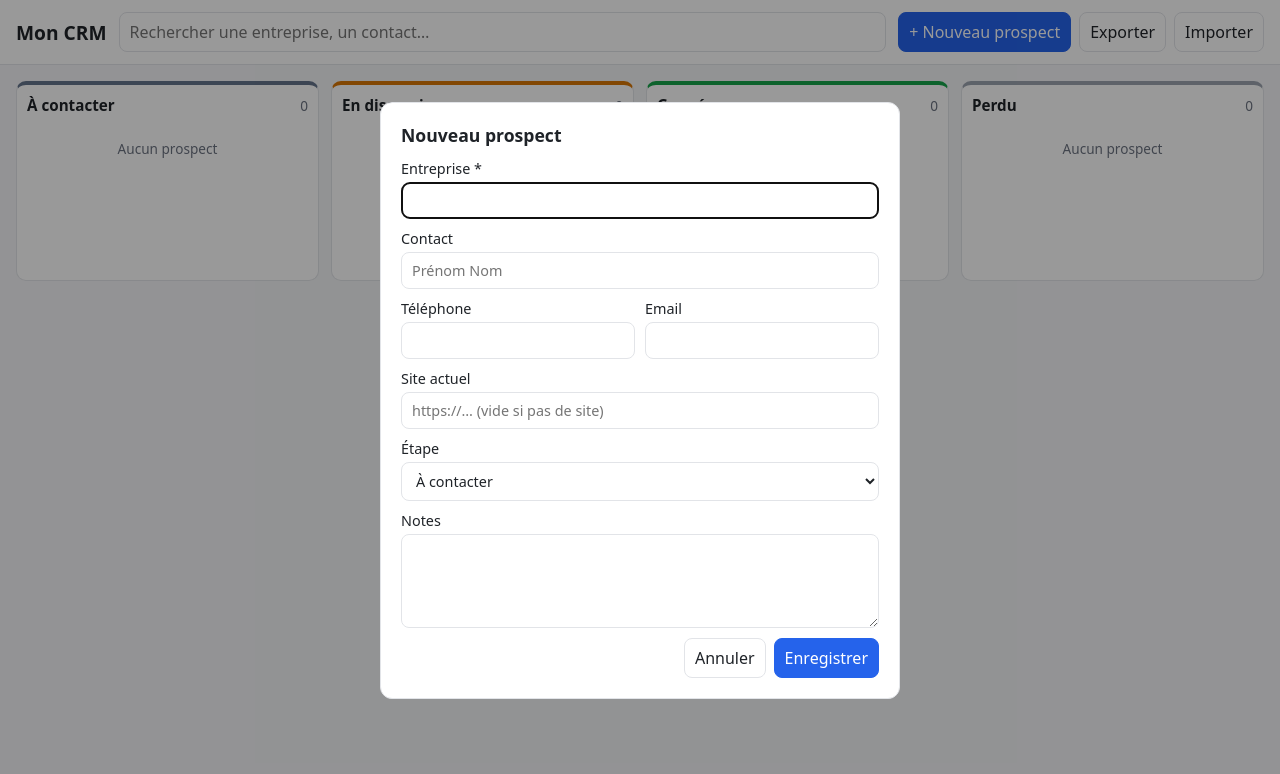
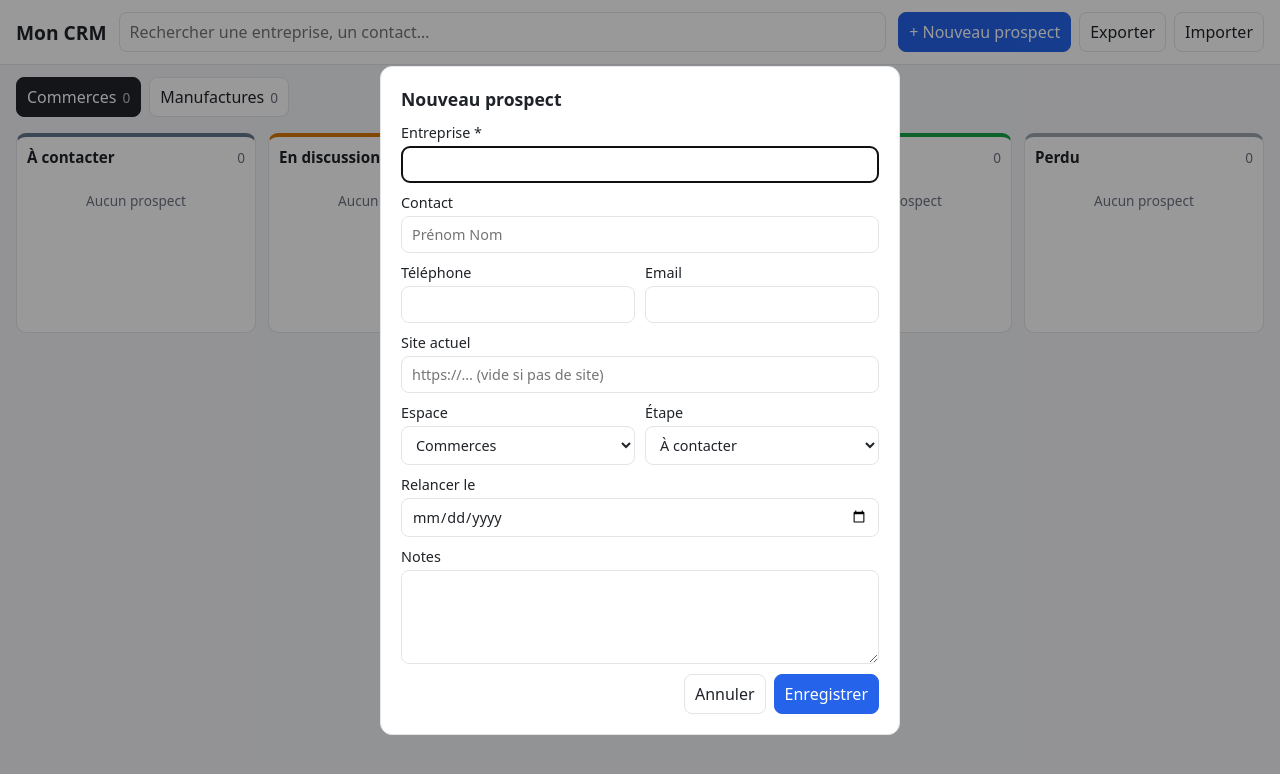
Before and after one commit to hadrikhadija75/mon-crm, a plain HTML site: page index.html in a window 1280 px wide. Both pictures are taken after a click on the button "+ Nouveau prospect". Drawn offline with Linux system fonts and the light colour scheme.

Commit message:
Espaces Commerces / Manufactures, étape À relancer et date de relance

```diff
--- a/app.js
+++ b/app.js
@@ -4,19 +4,32 @@ const STORAGE_KEY = "mon-crm-prospects";
 const STAGES = [
   { id: "todo", label: "À contacter", color: "var(--s-todo)" },
   { id: "talk", label: "En discussion", color: "var(--s-talk)" },
+  { id: "followup", label: "À relancer", color: "var(--s-followup)" },
   { id: "won", label: "Gagné", color: "var(--s-won)" },
   { id: "lost", label: "Perdu", color: "var(--s-lost)" },
 ];
+const SPACES = [
+  { id: "commerces", label: "Commerces" },
+  { id: "manufactures", label: "Manufactures" },
+];
+const SPACE_KEY = "mon-crm-espace";
 
 let prospects = load();
+prospects.forEach((p) => { if (!SPACES.some((s) => s.id === p.space)) p.space = "commerces"; });
 let query = "";
+let currentSpace = SPACES.some((s) => s.id === localStorage.getItem(SPACE_KEY))
+  ? localStorage.getItem(SPACE_KEY)
+  : "commerces";
 
 const board = document.getElementById("board");
+const spacesNav = document.getElementById("spaces");
 const dialog = document.getElementById("dialog");
 const form = document.getElementById("form");
 const stageSelect = form.elements.stage;
+const spaceSelect = form.elements.space;
 
 STAGES.forEach((s) => stageSelect.add(new Option(s.label, s.id)));
+SPACES.forEach((s) => spaceSelect.add(new Option(s.label, s.id)));
 
 // ---------- Stockage ----------
 function load() {
@@ -43,10 +56,29 @@ function matches(p) {
     .includes(query);
 }
 
+function renderSpaces() {
+  spacesNav.innerHTML = "";
+  for (const s of SPACES) {
+    const btn = document.createElement("button");
+    btn.type = "button";
+    btn.className = "space-tab" + (s.id === currentSpace ? " active" : "");
+    btn.setAttribute("aria-pressed", s.id === currentSpace);
+    const n = prospects.filter((p) => p.space === s.id).length;
+    btn.innerHTML = `${s.label} <span class="count">${n}</span>`;
+    btn.addEventListener("click", () => {
+      currentSpace = s.id;
+      localStorage.setItem(SPACE_KEY, s.id);
+      render();
+    });
+    spacesNav.appendChild(btn);
+  }
+}
+
 function render() {
+  renderSpaces();
   board.innerHTML = "";
   for (const stage of STAGES) {
-    const items = prospects.filter((p) => p.stage === stage.id && matches(p));
+    const items = prospects.filter((p) => p.space === currentSpace && p.stage === stage.id && matches(p));
     const col = document.createElement("section");
     col.className = "column";
     col.style.setProperty("--stage-color", stage.color);
@@ -88,6 +120,14 @@ function siteLink(url) {
   return `<a href="${escapeHtml(href)}" target="_blank" rel="noopener">${escapeHtml(url)}</a>`;
 }
 
+function followUpLine(p) {
+  if (!p.followUp || p.stage === "won" || p.stage === "lost") return "";
+  const today = new Date().toISOString().slice(0, 10);
+  const [y, m, d] = p.followUp.split("-");
+  const late = p.followUp <= today;
+  return `<div class="followup${late ? " due" : ""}">${late ? "⏰ À relancer" : "Relancer le"} ${d}/${m}/${y}</div>`;
+}
+
 function cardFor(p) {
   const card = document.createElement("article");
   card.className = "card";
@@ -97,7 +137,8 @@ function cardFor(p) {
     <strong>${escapeHtml(p.company)}</strong>
     ${contactLine ? `<div class="meta">${contactLine}</div>` : ""}
     ${p.email ? `<div class="meta">${escapeHtml(p.email)}</div>` : ""}
-    <div class="meta">${siteLink(p.website)}</div>`;
+    <div class="meta">${siteLink(p.website)}</div>
+    ${followUpLine(p)}`;
   card.addEventListener("click", (e) => {
     if (e.target.tagName !== "A") openForm(p);
   });
@@ -114,7 +155,7 @@ function openForm(p) {
   form.reset();
   document.getElementById("form-title").textContent = p ? "Modifier le prospect" : "Nouveau prospect";
   document.getElementById("btn-delete").hidden = !p;
-  const data = p || { stage: "todo" };
+  const data = p || { stage: "todo", space: currentSpace };
   for (const el of form.elements) {
     if (el.name && el.name in data) el.value = data[el.name] ?? "";
   }
@@ -173,7 +214,10 @@ document.getElementById("file-import").addEventListener("change", async (e) => {
     if (!Array.isArray(data)) throw new Error();
     if (confirm(`Importer ${data.length} prospect(s) ? Les données actuelles seront remplacées.`)) {
       prospects = data.filter((p) => p && p.id && p.company);
-      prospects.forEach((p) => { if (!STAGES.some((s) => s.id === p.stage)) p.stage = "todo"; });
+      prospects.forEach((p) => {
+        if (!STAGES.some((s) => s.id === p.stage)) p.stage = "todo";
+        if (!SPACES.some((s) => s.id === p.space)) p.space = "commerces";
+      });
       save();
       render();
     }
--- a/index.html
+++ b/index.html
@@ -19,6 +19,8 @@
     </div>
   </header>
 
+  <nav id="spaces" class="spaces" aria-label="Espaces"></nav>
+
   <main id="board" class="board" aria-label="Pipeline de vente"></main>
 
   <dialog id="dialog">
@@ -32,7 +34,11 @@
         <label>Email<input name="email" type="email"></label>
       </div>
       <label>Site actuel<input name="website" placeholder="https://… (vide si pas de site)"></label>
-      <label>Étape<select name="stage"></select></label>
+      <div class="row">
+        <label>Espace<select name="space"></select></label>
+        <label>Étape<select name="stage"></select></label>
+      </div>
+      <label>Relancer le<input name="followUp" type="date"></label>
       <label>Notes<textarea name="notes" rows="4"></textarea></label>
       <div class="form-actions">
         <button type="button" id="btn-delete" class="danger">Supprimer</button>
--- a/style.css
+++ b/style.css
@@ -8,6 +8,7 @@
   --danger: #dc2626;
   --s-todo: #64748b;
   --s-talk: #d97706;
+  --s-followup: #7c3aed;
   --s-won: #16a34a;
   --s-lost: #9ca3af;
 }
@@ -60,7 +61,7 @@ button:hover, .button:hover { border-color: var(--muted); }
 
 .board {
   display: grid;
-  grid-template-columns: repeat(4, minmax(240px, 1fr));
+  grid-template-columns: repeat(5, minmax(220px, 1fr));
   gap: 12px;
   padding: 16px;
   overflow-x: auto;
@@ -97,6 +98,18 @@ button:hover, .button:hover { border-color: var(--muted); }
 .card strong { display: block; }
 .card .meta { color: var(--muted); font-size: 0.85rem; margin-top: 4px; word-break: break-word; }
 .card a { color: var(--primary); }
+.card .followup { font-size: 0.8rem; margin-top: 6px; color: var(--s-followup); }
+.card .followup.due { color: var(--danger); font-weight: 600; }
+
+.spaces {
+  display: flex;
+  gap: 8px;
+  padding: 12px 16px 0;
+}
+.space-tab { display: flex; gap: 6px; align-items: baseline; }
+.space-tab.active { background: var(--text); color: var(--surface); border-color: var(--text); }
+.space-tab.active .count { color: inherit; opacity: 0.7; }
+
 .empty { color: var(--muted); font-size: 0.85rem; text-align: center; padding: 16px 0; }
 
 dialog {
```
